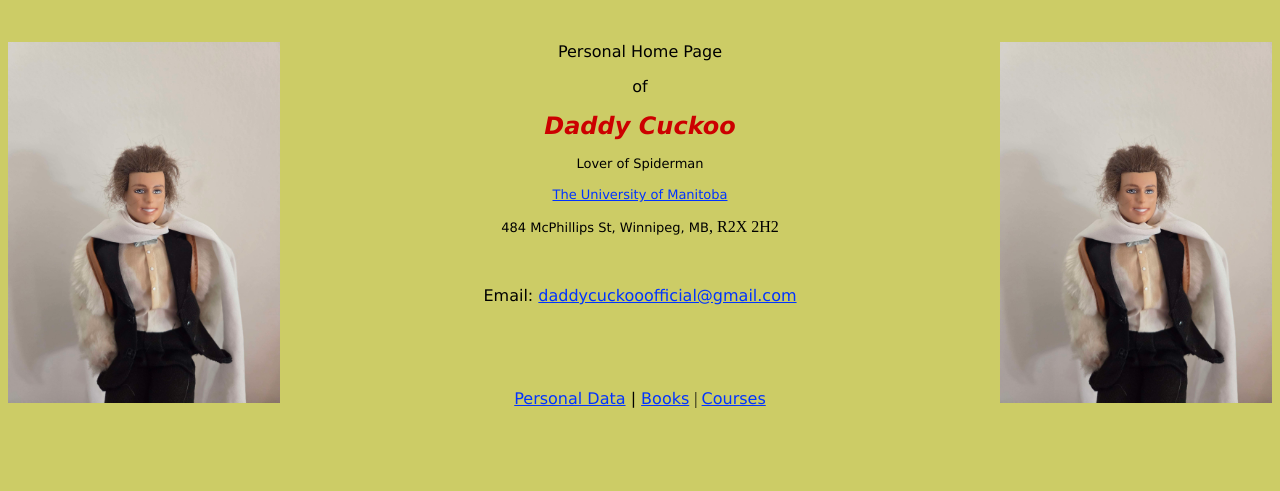
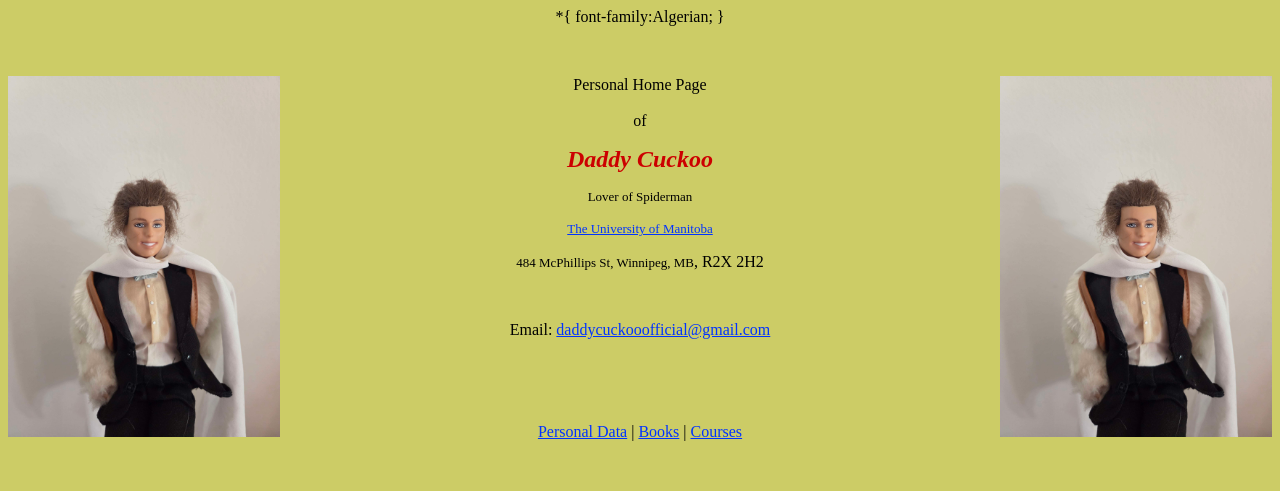
Before and after one commit to DaddyCuckoo/daddycuckoo.github.io, a plain HTML site: page index.html in a window 1280 px wide. Shown: the top 491 px of the page. Drawn offline with Linux system fonts and the light colour scheme; grey boxes are pictures that could not be loaded.

Commit message:
Cleaned up

```diff
--- a/index.html
+++ b/index.html
@@ -7,9 +7,15 @@
 <!--
 body {
 	background-color: #CC6;
+  font: Verdana, Arial, Helvetica, sans-serif;
+  text-align: center;
 }
 -->
 </style></head>
+
+*{
+  font-family:Algerian;
+}
 
 <body text="#000000" link="#0033FF">
 <div align="center">
@@ -18,24 +24,21 @@ body {
   <p><img src="./res/cuckoo.jpg" width="272" height="361" border="0" align="left"></p>
 </div>
 <div align="center">
-  <p><font face="Verdana, Arial, Helvetica, sans-serif">Personal
-  Home Page</font></p>
+  <p>Personal Home Page<br><br>of</p>
 </div>
-<p align="center"><font face="Verdana, Arial, Helvetica, sans-serif">of</font></p>
-<p align="center"><font color="#CC0000" size="5" face="Verdana, Arial, Helvetica, sans-serif"><strong><em>Daddy Cuckoo</em></strong></font></p>
-<p align="center"><font size="2" face="Verdana, Arial, Helvetica, sans-serif">Lover of Spiderman</font></p>
-<p align="center"><font size="2" face="Verdana, Arial, Helvetica, sans-serif"><a href="https://www.casinosofwinnipeg.com/mcphillips-station-casino-home/">The
+<p ><font color="#CC0000" size="5"><strong><em>Daddy Cuckoo</em></strong></font></p>
+<p ><font size="2">Lover of Spiderman</font></p>
+<p ><font size="2"><a href="https://www.casinosofwinnipeg.com/mcphillips-station-casino-home/">The
 University of Manitoba</a></font></p>
-<p align="center"><font size="2" face="Verdana, Arial, Helvetica, sans-serif">484 McPhillips St, Winnipeg, MB</font>, R2X 2H2</p>
-<p align="center">&nbsp;</p>
-<p align="center"><font face="Verdana, Arial, Helvetica, sans-serif">Email: <a href="mailto:daddycuckooofficial@gmail.com">daddycuckooofficial@gmail.com</a></font></p>
-<p align="center">&nbsp;</p>
-<p align="center">&nbsp;</p>
-<p align="center"><font face="Verdana, Arial, Helvetica, sans-serif"><a href="https://home.cc.umanitoba.ca/~dtrim/personaldata.html">Personal Data</a> | <a href="https://home.cc.umanitoba.ca/~dtrim/BooksandNotes/BooksandNotes.html">Books</a> </font>| <a href="https://home.cc.umanitoba.ca/~dtrim/Courses/courses.html"><font face="Verdana, Arial, Helvetica, sans-serif"><font face="Verdana, Arial, Helvetica, sans-serif">Courses</font></font></a></p><font face="Verdana, Arial, Helvetica, sans-serif">
-<p align="center">&nbsp;</p>
-<p align="center">&nbsp;</p>
+<p ><font size="2">484 McPhillips St, Winnipeg, MB</font>, R2X 2H2</p>
+<p >&nbsp;</p>
+<p >Email: <a href="mailto:daddycuckooofficial@gmail.com">daddycuckooofficial@gmail.com</a></p>
+<p >&nbsp;</p>
+<p >&nbsp;</p>
+<p ><a href="https://home.cc.umanitoba.ca/~dtrim/personaldata.html">Personal Data</a> | <a href="https://home.cc.umanitoba.ca/~dtrim/BooksandNotes/BooksandNotes.html">Books</a> | <a href="https://home.cc.umanitoba.ca/~dtrim/Courses/courses.html">Courses</a></p>
+<p >&nbsp;</p>
+<p >&nbsp;</p>
 <p><img src="./res/spiderman.png" width="272" height="361" border="0" align="left"></p>
 <p><img src="./res/spiderman.png" width="272" height="361" border="0" align="right"></p>
 
-
-</font></body></html>
+</body></html>
```
